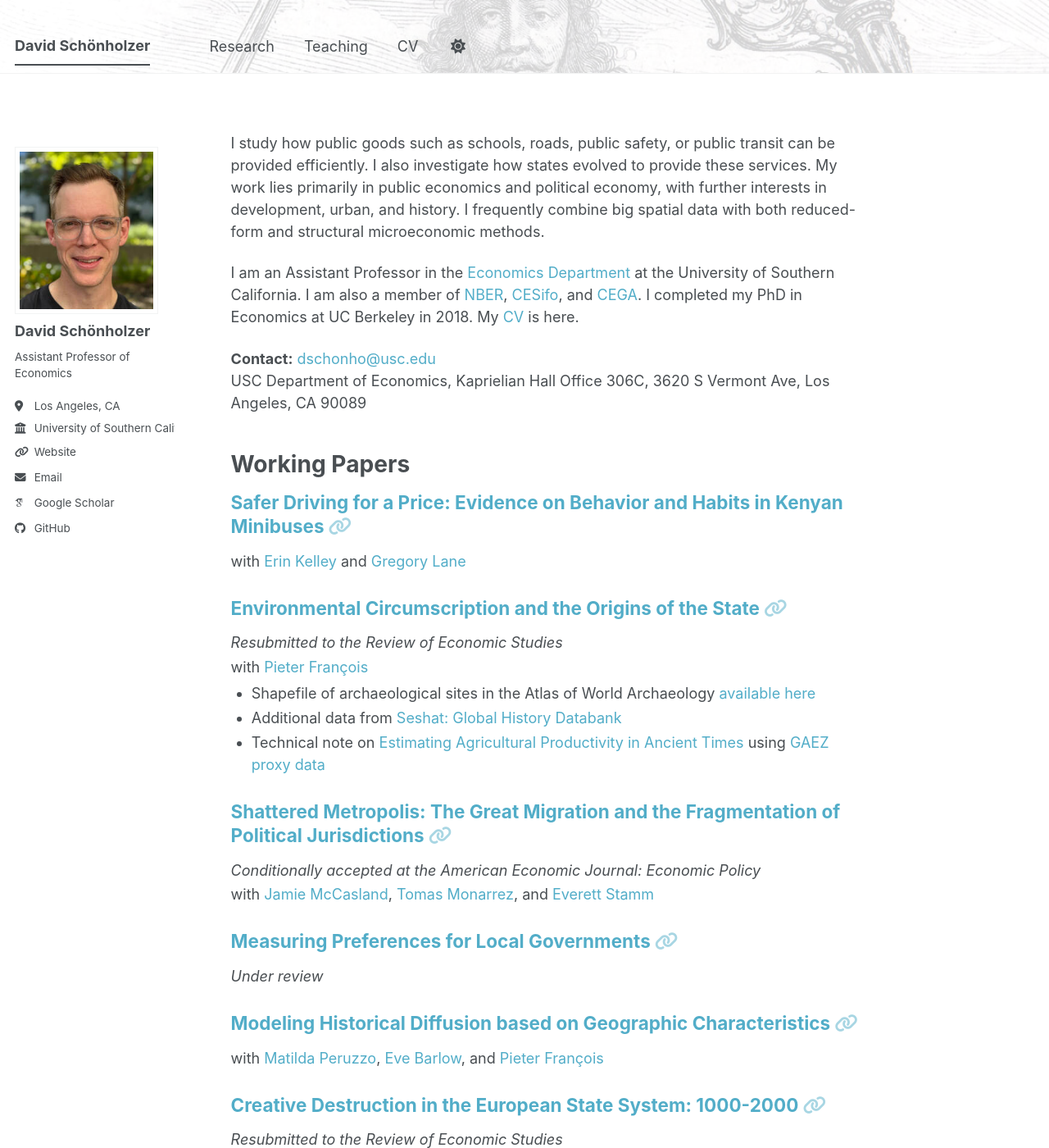
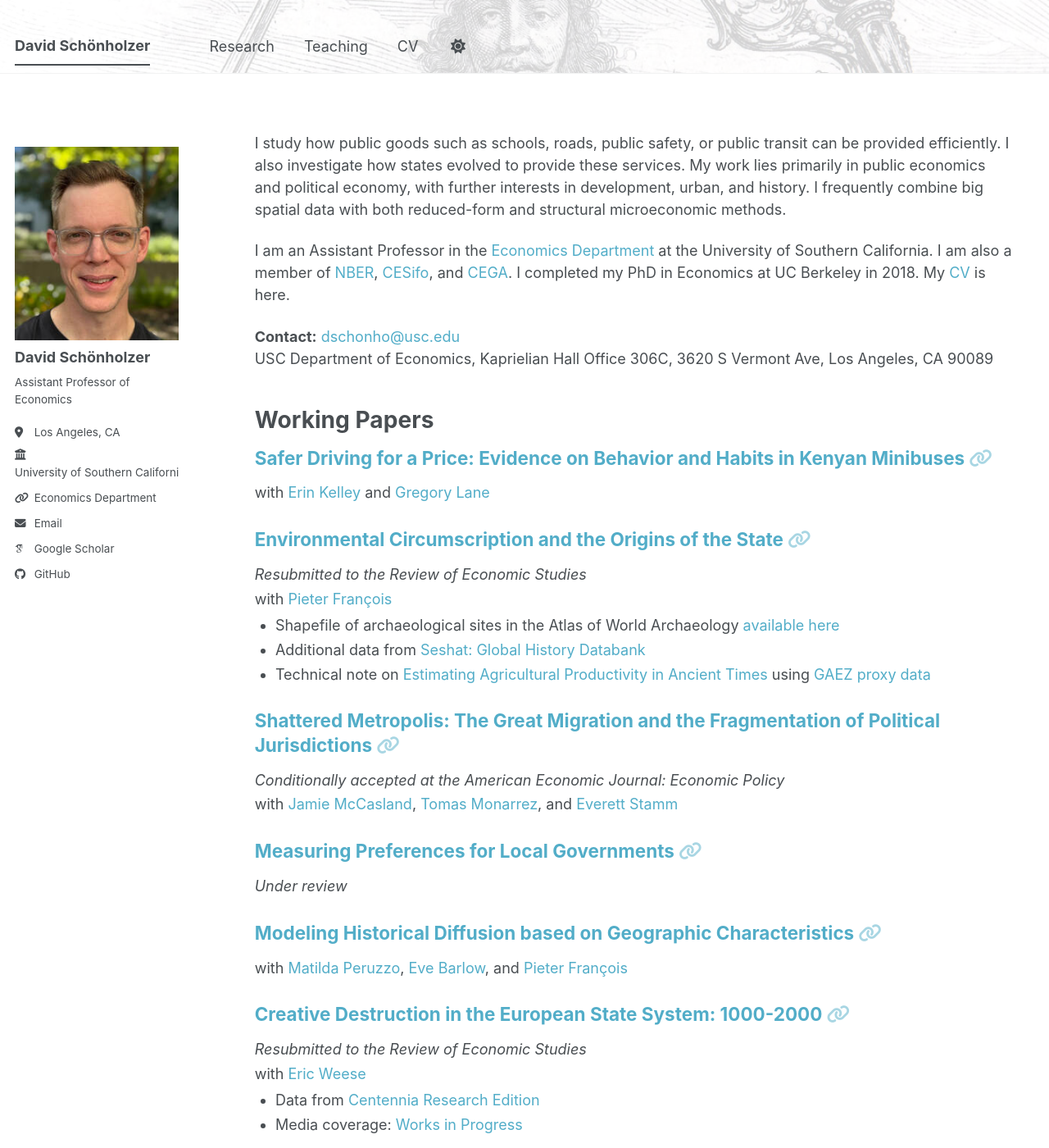
Before and after one commit to david-sch/david-sch.github.io, a Jekyll site: the page built from _pages/about.md, in a window 1280 px wide and 1400 px high. Shown: the whole window at 82% size. Built offline with Jekyll 4.4.1, drawn with Linux system fonts in a browser that asks for light colours; some web fonts are replaced; a script bundle is joined from its source files by our own code; library files that are not in the unit come from our copies.

Commit message:
Sidebar: USC + Econ Dept links, frameless larger photo; wider right-extending content; footer shows Leviathan chest

```diff
--- a/_config.yml
+++ b/_config.yml
@@ -29,7 +29,7 @@ author:
   bio              : "Assistant Professor of Economics"
   location         : "Los Angeles, CA"
   employer         : "University of Southern California"
-  uri              : "https://davidschonholzer.com" # URL
+  uri              : "https://dornsife.usc.edu/econ/" # Economics Department
   email            : "dschonho@usc.edu"
 
   # Academic websites
--- a/_includes/author-profile.html
+++ b/_includes/author-profile.html
@@ -28,10 +28,10 @@
         <li class="author__desktop"><i class="fas fa-fw fa-location-dot icon-pad-right" aria-hidden="true"></i>{{ author.location }}</li>
       {% endif %}
       {% if author.employer %}
-        <li class="author__desktop"><i class="fas fa-fw fa-building-columns icon-pad-right" aria-hidden="true"></i>{{ author.employer }}</li>
+        <li class="author__desktop"><i class="fas fa-fw fa-building-columns icon-pad-right" aria-hidden="true"></i><a href="https://www.usc.edu/">{{ author.employer }}</a></li>
       {% endif %}
       {% if author.uri %}
-        <li><a href="{{ author.uri }}"><i class="fas fa-fw fa-link icon-pad-right" aria-hidden="true"></i>{{ site.data.ui-text[site.locale].website_label | default: "Website" }}</a></li>
+        <li><a href="{{ author.uri }}"><i class="fas fa-fw fa-link icon-pad-right" aria-hidden="true"></i>Economics Department</a></li>
       {% endif %}
       {% if author.email %}
         <li><a href="mailto:{{ author.email }}"><i class="fas fa-fw fa-envelope icon-pad-right" aria-hidden="true"></i>{{ site.data.ui-text[site.locale].email_label | default: "Email" }}</a></li>
--- a/assets/css/main.scss
+++ b/assets/css/main.scss
@@ -337,3 +337,26 @@
   position: relative;
   z-index: 1;
 }
+
+/* Photo: drop the white frame and fill the sidebar (panel text) width */
+.author__avatar img {
+  border: none;
+  padding: 0;
+  max-width: 100%;
+}
+
+/* Content uses the centre + right of the page (wider, extends rightward) */
+@media screen and (min-width: 1024px) {
+  #main { max-width: 1450px; }
+  .sidebar { width: 200px; }
+  .page {
+    float: none;
+    width: auto;
+    margin-left: 240px;
+    margin-right: 0;
+    padding-right: 1.5em;
+  }
+}
+
+/* Footer frontispiece: frame the Leviathan's chest (top of the image) */
+.footer-frontispiece img { object-position: center top; }
```
